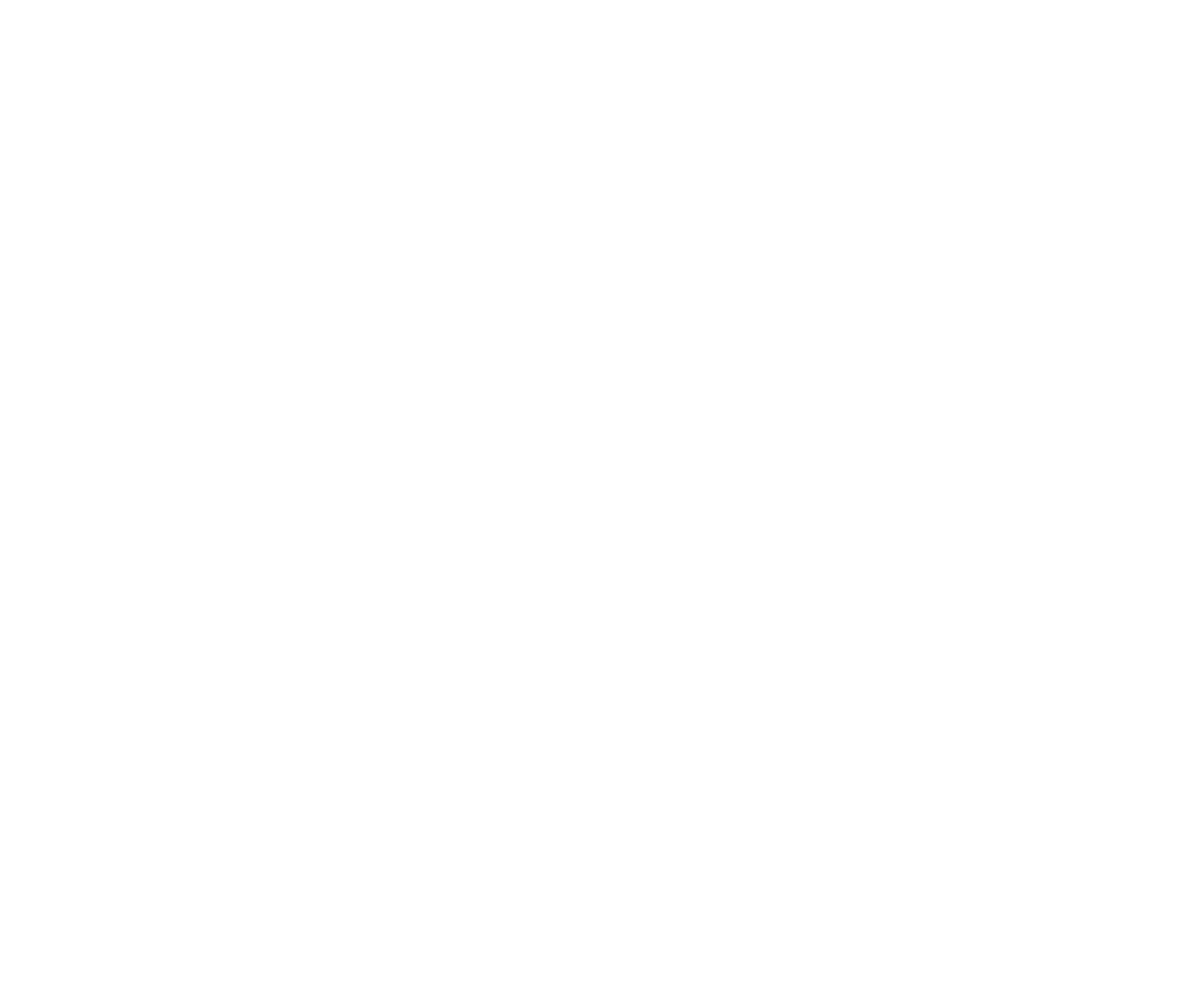
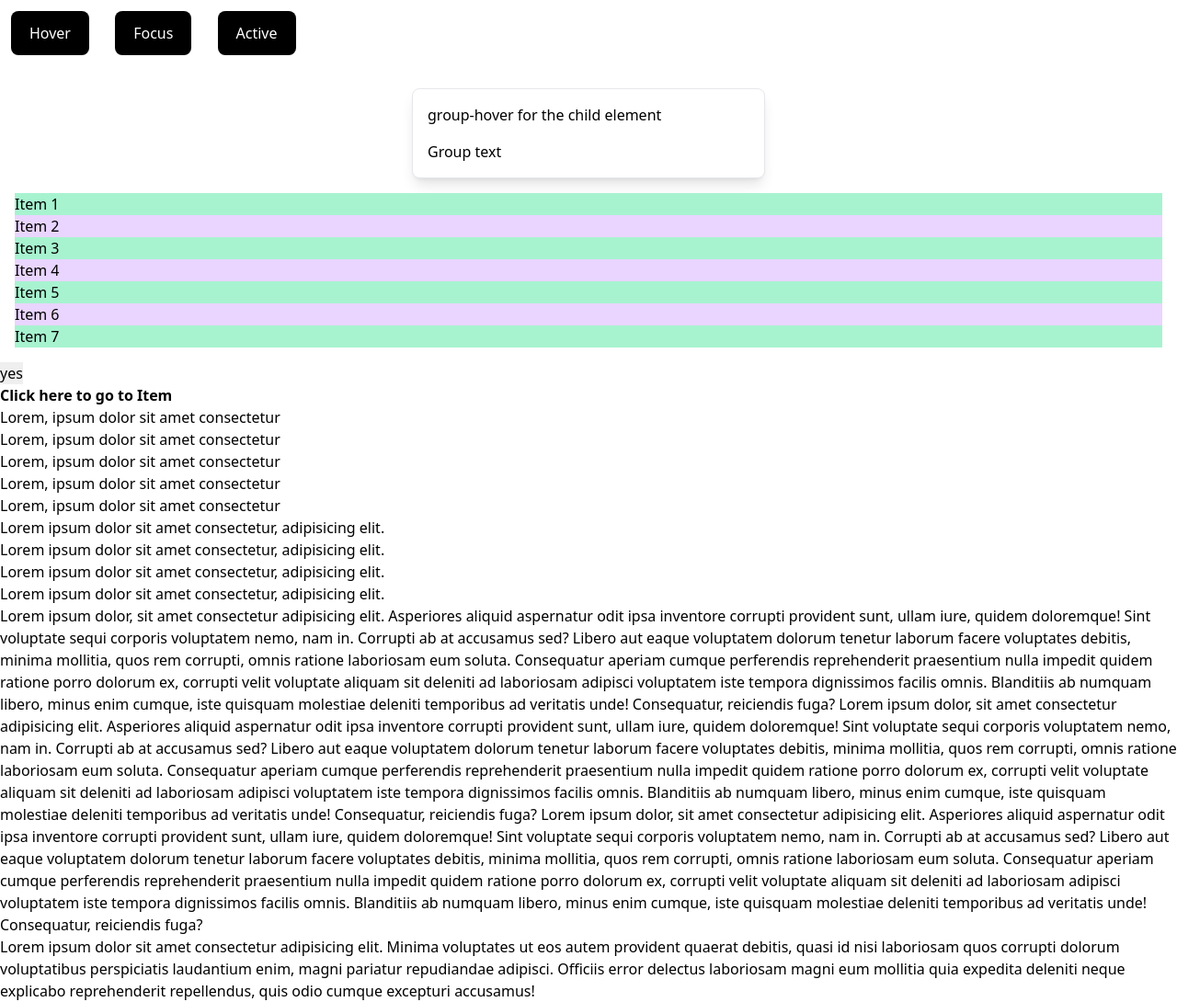
Before and after one commit to Negar-La/tailwind-projects, a plain HTML site: page tailwind-sandbox-starter/10-interactivity/index.html in a window 1280 px wide. Shown: the whole page at 92% size. Before the commit the page ends 800 px from the top, so only its background shows below. Drawn offline with nearby package versions, Linux system fonts and the light colour scheme.

Commit message:
interactivity

```diff
--- a/tailwind-sandbox-starter/10-interactivity/index.html
+++ b/tailwind-sandbox-starter/10-interactivity/index.html
@@ -1,5 +1,5 @@
 <!DOCTYPE html>
-<html lang="en">
+<html lang="en" class="scroll-smooth">
   <head>
     <meta charset="UTF-8" />
     <meta http-equiv="X-UA-Compatible" content="IE=edge" />
@@ -9,25 +9,139 @@
   </head>
   <body>
     <!-- Hover State Styling -->
+    <button
+      class="bg-black text-white py-3 px-5 rounded-lg m-3 hover:bg-sky-300 hover:text-black"
+    >
+      Hover
+    </button>
 
     <!-- Focus State Styling -->
+    <button
+      class="bg-black text-white py-3 px-5 rounded-lg m-3 focus:bg-sky-300 focus:text-black"
+    >
+      Focus
+    </button>
 
     <!-- Active State Styling -->
+    <button
+      class="bg-black text-white py-3 px-5 rounded-lg m-3 active:bg-sky-300 active:text-black"
+    >
+      Active
+    </button>
 
     <!-- Styling based on parent state -->
+    <a
+      href=""
+      class="group block max-w-sm mx-auto p-4 space-y-4 mt-6 shadow-lg rounded-lg border bg-white hover:bg-orange-600"
+    >
+      <h3 class="group-hover:text-white">group-hover for the child element</h3>
+      <p class="group-hover:text-white">Group text</p>
+    </a>
 
     <!-- Pseudo Classes -->
+    <!--we put first: on all items but only the first child shows the effect
+        we put even: on all items but only even childs show the effect-->
+    <ul class="m-4">
+      <li class="first:bg-sky-300 even:bg-purple-200 odd:bg-emerald-200">
+        Item 1
+      </li>
+      <li class="first:bg-sky-300 even:bg-purple-200 odd:bg-emerald-200">
+        Item 2
+      </li>
+      <li class="first:bg-sky-300 even:bg-purple-200 odd:bg-emerald-200">
+        Item 3
+      </li>
+      <li class="first:bg-sky-300 even:bg-purple-200 odd:bg-emerald-200">
+        Item 4
+      </li>
+      <li class="first:bg-sky-300 even:bg-purple-200 odd:bg-emerald-200">
+        Item 5
+      </li>
+      <li class="first:bg-sky-300 even:bg-purple-200 odd:bg-emerald-200">
+        Item 6
+      </li>
+      <li class="first:bg-sky-300 even:bg-purple-200 odd:bg-emerald-200">
+        Item 7
+      </li>
+    </ul>
 
     <!-- Appearance -->
     <!-- Use appearance-none to reset any browser specific styling on an element. This utility is often used when creating custom form components. -->
+    <select class="appearance-none">
+      <option value="yes">yes</option>
+      <option value="no">no</option>
+    </select>
+
+    <br />
+    <a class="font-bold" href="#item">Click here to go to Item</a>
 
     <!-- Cursor -->
+    <p class="cursor-pointer">Lorem, ipsum dolor sit amet consectetur</p>
+    <p class="cursor-help">Lorem, ipsum dolor sit amet consectetur</p>
+    <p class="cursor-wait">Lorem, ipsum dolor sit amet consectetur</p>
+    <p class="cursor-not-allowed">Lorem, ipsum dolor sit amet consectetur</p>
+    <p class="cursor-auto">Lorem, ipsum dolor sit amet consectetur</p>
 
     <!-- Resize -->
 
     <!-- User Select -->
+    <div class="select-none">
+      Lorem ipsum dolor sit amet consectetur, adipisicing elit.
+    </div>
+    <div class="select-all">
+      Lorem ipsum dolor sit amet consectetur, adipisicing elit.
+    </div>
+    <div class="select-text">
+      Lorem ipsum dolor sit amet consectetur, adipisicing elit.
+    </div>
+    <div class="select-auto">
+      Lorem ipsum dolor sit amet consectetur, adipisicing elit.
+    </div>
 
     <!-- Smooth Scroll Example -->
+    <p>
+      Lorem ipsum dolor, sit amet consectetur adipisicing elit. Asperiores
+      aliquid aspernatur odit ipsa inventore corrupti provident sunt, ullam
+      iure, quidem doloremque! Sint voluptate sequi corporis voluptatem nemo,
+      nam in. Corrupti ab at accusamus sed? Libero aut eaque voluptatem dolorum
+      tenetur laborum facere voluptates debitis, minima mollitia, quos rem
+      corrupti, omnis ratione laboriosam eum soluta. Consequatur aperiam cumque
+      perferendis reprehenderit praesentium nulla impedit quidem ratione porro
+      dolorum ex, corrupti velit voluptate aliquam sit deleniti ad laboriosam
+      adipisci voluptatem iste tempora dignissimos facilis omnis. Blanditiis ab
+      numquam libero, minus enim cumque, iste quisquam molestiae deleniti
+      temporibus ad veritatis unde! Consequatur, reiciendis fuga? Lorem ipsum
+      dolor, sit amet consectetur adipisicing elit. Asperiores aliquid
+      aspernatur odit ipsa inventore corrupti provident sunt, ullam iure, quidem
+      doloremque! Sint voluptate sequi corporis voluptatem nemo, nam in.
+      Corrupti ab at accusamus sed? Libero aut eaque voluptatem dolorum tenetur
+      laborum facere voluptates debitis, minima mollitia, quos rem corrupti,
+      omnis ratione laboriosam eum soluta. Consequatur aperiam cumque
+      perferendis reprehenderit praesentium nulla impedit quidem ratione porro
+      dolorum ex, corrupti velit voluptate aliquam sit deleniti ad laboriosam
+      adipisci voluptatem iste tempora dignissimos facilis omnis. Blanditiis ab
+      numquam libero, minus enim cumque, iste quisquam molestiae deleniti
+      temporibus ad veritatis unde! Consequatur, reiciendis fuga? Lorem ipsum
+      dolor, sit amet consectetur adipisicing elit. Asperiores aliquid
+      aspernatur odit ipsa inventore corrupti provident sunt, ullam iure, quidem
+      doloremque! Sint voluptate sequi corporis voluptatem nemo, nam in.
+      Corrupti ab at accusamus sed? Libero aut eaque voluptatem dolorum tenetur
+      laborum facere voluptates debitis, minima mollitia, quos rem corrupti,
+      omnis ratione laboriosam eum soluta. Consequatur aperiam cumque
+      perferendis reprehenderit praesentium nulla impedit quidem ratione porro
+      dolorum ex, corrupti velit voluptate aliquam sit deleniti ad laboriosam
+      adipisci voluptatem iste tempora dignissimos facilis omnis. Blanditiis ab
+      numquam libero, minus enim cumque, iste quisquam molestiae deleniti
+      temporibus ad veritatis unde! Consequatur, reiciendis fuga?
+    </p>
+    <div id="item">
+      Lorem ipsum dolor sit amet consectetur adipisicing elit. Minima voluptates
+      ut eos autem provident quaerat debitis, quasi id nisi laboriosam quos
+      corrupti dolorum voluptatibus perspiciatis laudantium enim, magni pariatur
+      repudiandae adipisci. Officiis error delectus laboriosam magni eum
+      mollitia quia expedita deleniti neque explicabo reprehenderit repellendus,
+      quis odio cumque excepturi accusamus!
+    </div>
   </body>
 </html>
 
```
